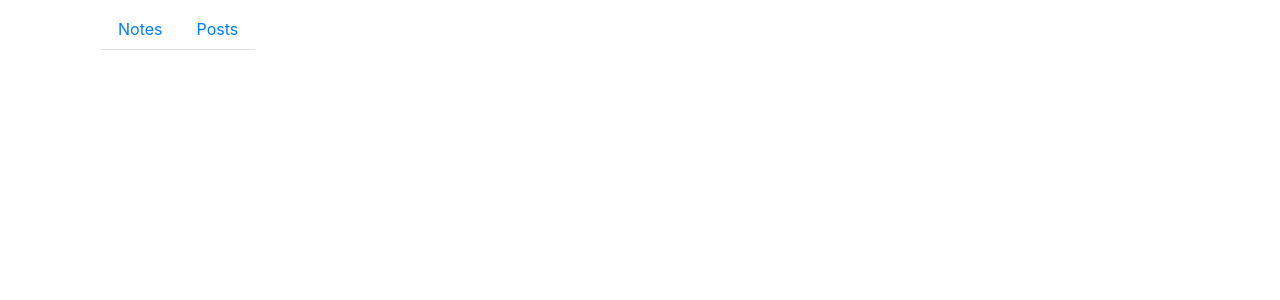
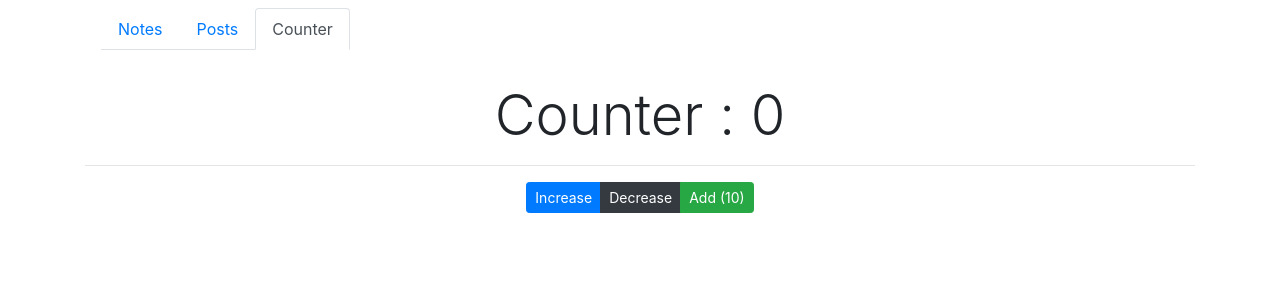
Before and after one commit to synergy2411/ericsson_oct21_b1, a React (Create React App) app in the folder notes-app/: page /counter in a window 1280 px wide. Shown: the top 300 px of the page. Built offline with nearby package versions, Linux system fonts and the light colour scheme.

Commit message:
react redux

```diff
--- a/notes-app/package.json
+++ b/notes-app/package.json
@@ -11,8 +11,10 @@
     "prop-types": "^15.7.2",
     "react": "^17.0.2",
     "react-dom": "^17.0.2",
+    "react-redux": "^7.2.5",
     "react-router-dom": "^5.3.0",
     "react-scripts": "4.0.3",
+    "redux": "^4.1.1",
     "uuid": "^8.3.2",
     "web-vitals": "^1.1.2"
   },
--- a/notes-app/src/App.js
+++ b/notes-app/src/App.js
@@ -1,6 +1,7 @@
 import "bootstrap/dist/css/bootstrap.min.css";
 import React, { Component } from "react";
 import { Route, Switch, Redirect } from "react-router-dom";
+import Counter from "./components/Counter/Counter";
 import Header from "./components/Header/Header";
 import Notes from "./components/Notes/Notes";
 import DummyPost from "./components/Posts/DummyPost";
@@ -43,6 +44,9 @@ class App extends Component {
           </Route>
           <Route path="/dummy-post">
             <DummyPost />
+          </Route>
+          <Route path="/counter">
+            <Counter />
           </Route>
         </Switch>
 
--- /dev/null
+++ b/notes-app/src/components/Counter/Counter.js
@@ -0,0 +1,36 @@
+import { Fragment } from 'react';
+import { connect } from 'react-redux';
+import CounterButton from './CounterButton';
+
+const Counter = (props) => {
+    return (
+    <Fragment>
+        <div className="text-center">
+        <p className="display-4">Counter : {props.counter}</p>
+        <hr />
+        <CounterButton />
+        </div>
+    </Fragment>
+    )
+}
+
+const mapStateToProps = (state) => {
+    return {
+        counter : state.counter
+    }
+}
+const mapDispatchToProps = dispatch => {
+    return {
+
+    }
+}
+
+const connected = connect(mapStateToProps, mapDispatchToProps);
+export default connected(Counter);
+
+
+// function connect(a,b){
+//     return function(Component){
+//         return JSX_CODE
+//     }
+// }
--- /dev/null
+++ b/notes-app/src/components/Counter/CounterButton.js
@@ -0,0 +1,22 @@
+import { connect } from "react-redux";
+import * as fromActions from '../../store/actions/counterActions';
+
+const CounterButton = props => {
+    return (
+        <div className="btn-group">
+            {/* <button className={props.myClass}>{props.textContent.toUpperCase()}</button> */}
+            <button className="btn btn-primary btn-sm" onClick={props.onIncrease}>Increase</button>
+            <button className="btn btn-dark btn-sm" onClick={props.onDecrease}>Decrease</button>
+            <button className="btn btn-success btn-sm" onClick={() => props.onAdd(10)}>Add (10)</button>
+        </div>
+    )
+}
+
+const mapDispatchToProps = dispatch => {
+    return {
+        onIncrease : () => dispatch({type : fromActions.INCREMENT}),
+        onDecrease : () => dispatch({type : fromActions.DECREMENT}),
+        onAdd: value => dispatch({type : fromActions.ADD_COUNTER, value})
+    }
+}
+export default connect(null, mapDispatchToProps)(CounterButton);
--- a/notes-app/src/components/Header/Header.js
+++ b/notes-app/src/components/Header/Header.js
@@ -12,6 +12,9 @@ const Header = () => {
                     <li className="nav-item">
                         <NavLink activeClassName="active" className="nav-link" to="/posts">Posts</NavLink>
                     </li>
+                    <li className="nav-item">
+                        <NavLink activeClassName="active" className="nav-link" to="/counter">Counter</NavLink>
+                    </li>
                 </ul>
             </nav>
         </header>
--- a/notes-app/src/index.js
+++ b/notes-app/src/index.js
@@ -1,18 +1,23 @@
-import React from 'react';
-import ReactDOM from 'react-dom';
-import { BrowserRouter } from 'react-router-dom';
+import React from "react";
+import ReactDOM from "react-dom";
+import { BrowserRouter } from "react-router-dom";
+import { createStore } from "redux";
+import { Provider } from "react-redux";
 
-import './index.css';
-import App from './App';
-import reportWebVitals from './reportWebVitals';
+import "./index.css";
+import App from "./App";
+import reportWebVitals from "./reportWebVitals";
+import reducerFn from "./store/reducers/reducerFn";
+
+const store = createStore(reducerFn);
 
 ReactDOM.render(
+  <Provider store={store}>
     <BrowserRouter>
-    <App />
+      <App />
     </BrowserRouter>
-  ,
-  document.getElementById('root')
+  </Provider>,
+  document.getElementById("root")
 );
 
-
 reportWebVitals();
--- /dev/null
+++ b/notes-app/src/store/actions/counterActions.js
@@ -0,0 +1,3 @@
+export const INCREMENT = "INCREMENT";
+export const DECREMENT = "DECREMENT";
+export const ADD_COUNTER = "ADD_COUNTER";
--- /dev/null
+++ b/notes-app/src/store/reducers/reducerFn.js
@@ -0,0 +1,29 @@
+import * as fromActions from '../actions/counterActions';
+
+const initialState = {
+  counter: 0,
+};
+
+function reducerFn(state = initialState, action) {
+  switch (action.type) {
+    case fromActions.INCREMENT: {
+      return {
+        counter: state.counter + 1,
+      };
+    }
+    case fromActions.DECREMENT: {
+      return {
+        counter: state.counter - 1,
+      };
+    }
+    case fromActions.ADD_COUNTER :{
+        return {
+            counter : state.counter + action.value
+        }
+    }
+    default:
+      return state;
+  }
+}
+
+export default reducerFn;
```
Also changed, not shown: 2 other files (tests, documents, lock files or other folders).
